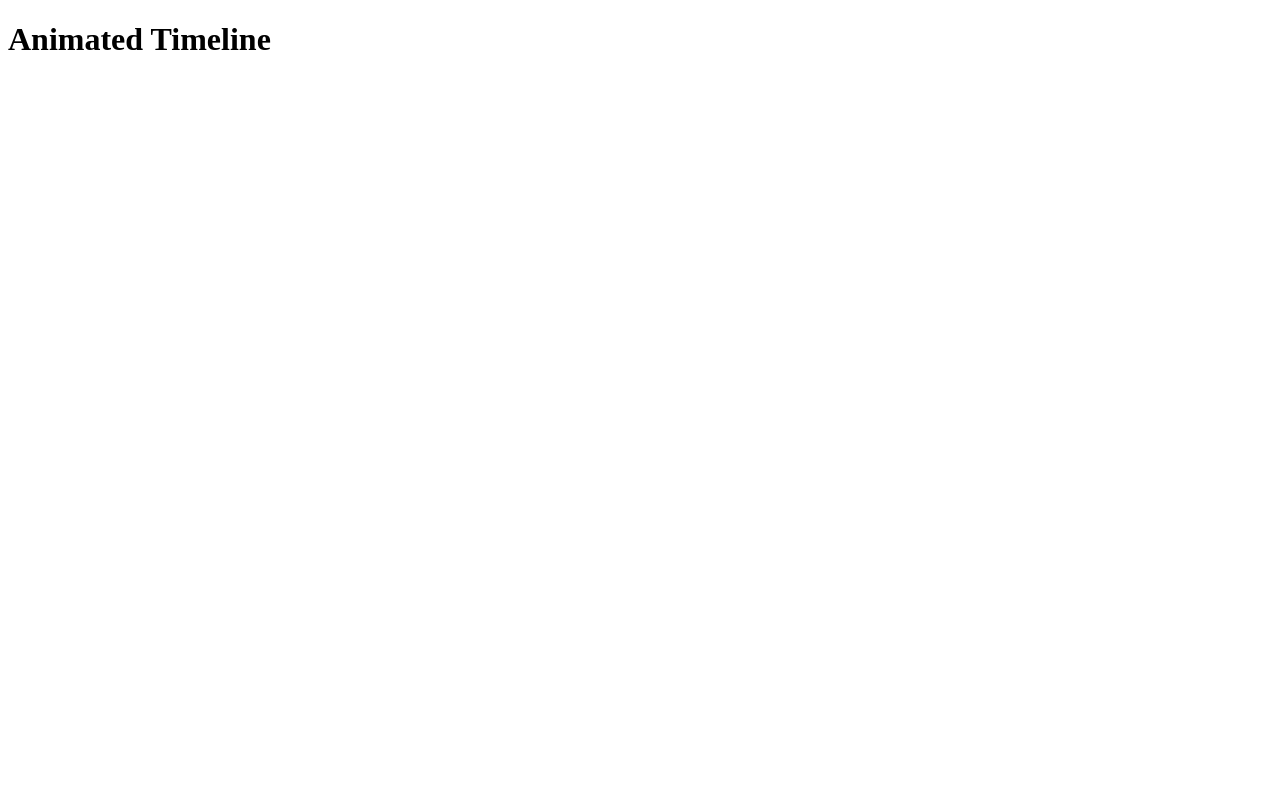
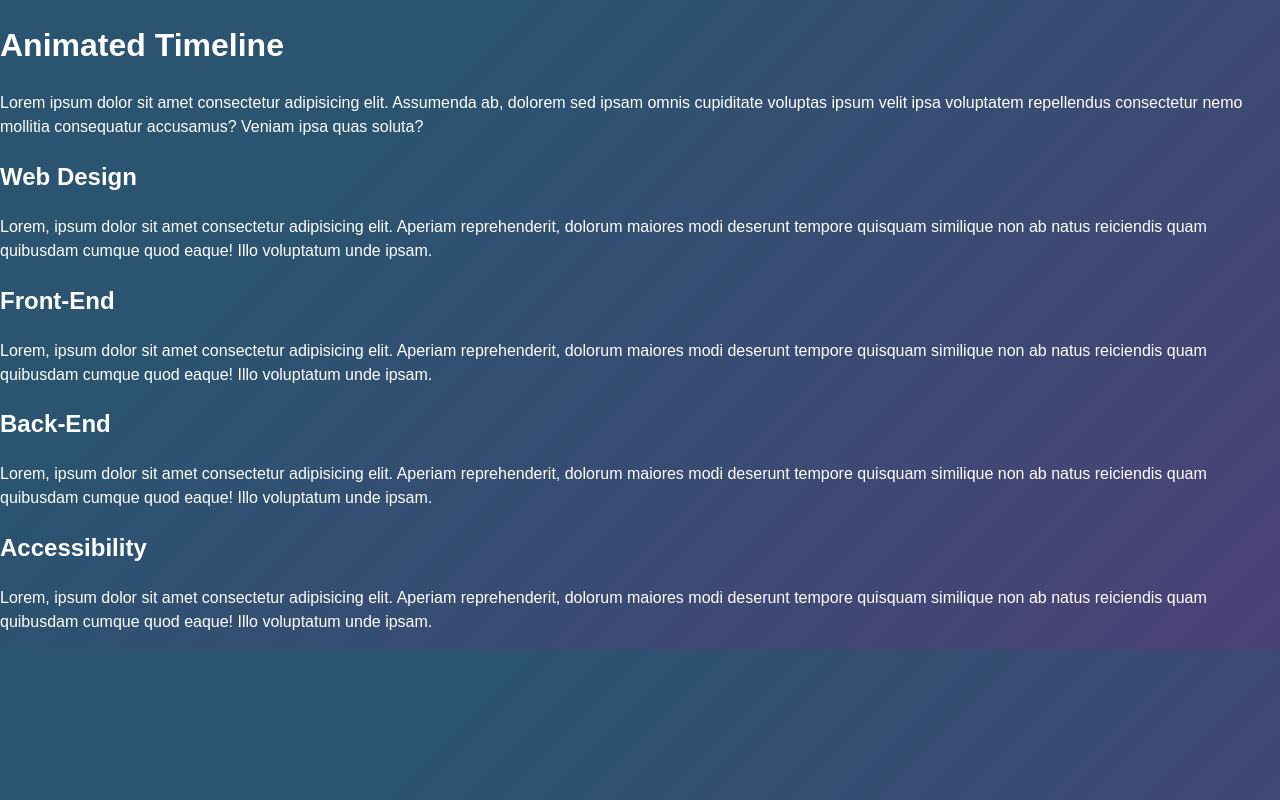
Before and after one commit to BrandonWingerAir/animated-timeline-js, a plain HTML site: page index.html in a window 1280 px wide. Drawn offline with Linux system fonts and the light colour scheme.

Commit message:
content structure & base styling

```diff
--- a/index.html
+++ b/index.html
@@ -8,6 +8,56 @@
     <link rel="stylesheet" href="style.css">
 </head>
 <body>
-    <h1>Animated Timeline</h1>
+    <div class="container">
+        <div class="top-section">
+            <h1>Animated Timeline</h1>
+            <p>
+                Lorem ipsum dolor sit amet consectetur adipisicing elit. Assumenda ab, dolorem sed ipsam omnis cupiditate voluptas ipsum velit ipsa voluptatem repellendus consectetur nemo mollitia consequatur accusamus? Veniam ipsa quas soluta?
+            </p>
+        </div>
+
+        <div class="timeline">
+            <div class="line"></div>
+            <div class="section">
+                <div class="circle"></div>
+                <div class="content">
+                    <h2>Web Design</h2>
+                    <p>
+                        Lorem, ipsum dolor sit amet consectetur adipisicing elit. Aperiam reprehenderit, dolorum maiores modi deserunt tempore quisquam similique non ab natus reiciendis quam quibusdam cumque quod eaque! Illo voluptatum unde ipsam.
+                    </p>
+                </div>
+            </div>
+
+            <div class="section">
+                <div class="circle"></div>
+                <div class="content">
+                    <h2>Front-End</h2>
+                    <p>
+                        Lorem, ipsum dolor sit amet consectetur adipisicing elit. Aperiam reprehenderit, dolorum maiores modi deserunt tempore quisquam similique non ab natus reiciendis quam quibusdam cumque quod eaque! Illo voluptatum unde ipsam.
+                    </p>
+                </div>
+            </div>
+
+            <div class="section">
+                <div class="circle"></div>
+                <div class="content">
+                    <h2>Back-End</h2>
+                    <p>
+                        Lorem, ipsum dolor sit amet consectetur adipisicing elit. Aperiam reprehenderit, dolorum maiores modi deserunt tempore quisquam similique non ab natus reiciendis quam quibusdam cumque quod eaque! Illo voluptatum unde ipsam.
+                    </p>
+                </div>
+            </div>
+
+            <div class="section">
+                <div class="circle"></div>
+                <div class="content">
+                    <h2>Accessibility</h2>
+                    <p>
+                        Lorem, ipsum dolor sit amet consectetur adipisicing elit. Aperiam reprehenderit, dolorum maiores modi deserunt tempore quisquam similique non ab natus reiciendis quam quibusdam cumque quod eaque! Illo voluptatum unde ipsam.
+                    </p>
+                </div>
+            </div>
+        </div>
+    </div>
 </body>
 </html>
--- a/style.css
+++ b/style.css
@@ -0,0 +1,10 @@
+body {
+    font-family: sans-serif;
+    margin: 0;
+    padding: 0;
+    line-height: 1.5;
+    font-weight: 400;
+    color: white;
+    background-color: #4c4177;
+    background-image: linear-gradient(315deg, #4c4177 0%, #2a5470 74%);
+}
```
